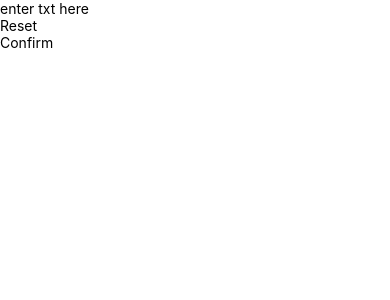
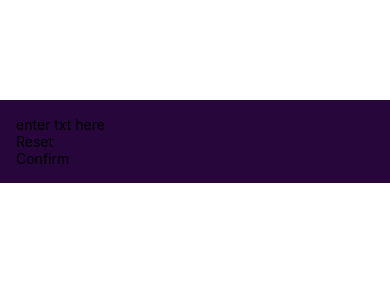
Before and after one commit to barksanto/Native-Numbers-Game, a React Native app: screen / in a window 390 px wide. Shown: the top 300 px of the page. Built offline with nearby package versions, Linux system fonts and the light colour scheme.

Commit message:
position start game screen container a bit better

```diff
--- a/screens/StartGameScreen.js
+++ b/screens/StartGameScreen.js
@@ -3,7 +3,7 @@ import PrimaryButton from "../components/PrimaryButton"
 
 function StartGameScreen() {
   return (
-    <View>
+    <View style={styles.inputContainer}>
       <TextInput placeholder="enter txt here" />
       <PrimaryButton>Reset</PrimaryButton>
       <PrimaryButton>Confirm</PrimaryButton>
@@ -14,7 +14,10 @@ function StartGameScreen() {
 export default StartGameScreen
 
 const styles = StyleSheet.create({
-  button: {
-    textColor: "red",
+  inputContainer: {
+    // flex: 1, // tells component to take up as much space available - commenting it out allows it to use only as much space as it needs
+    padding: 16,
+    marginTop: 100,
+    backgroundColor: "#27063c",
   },
 })
```
